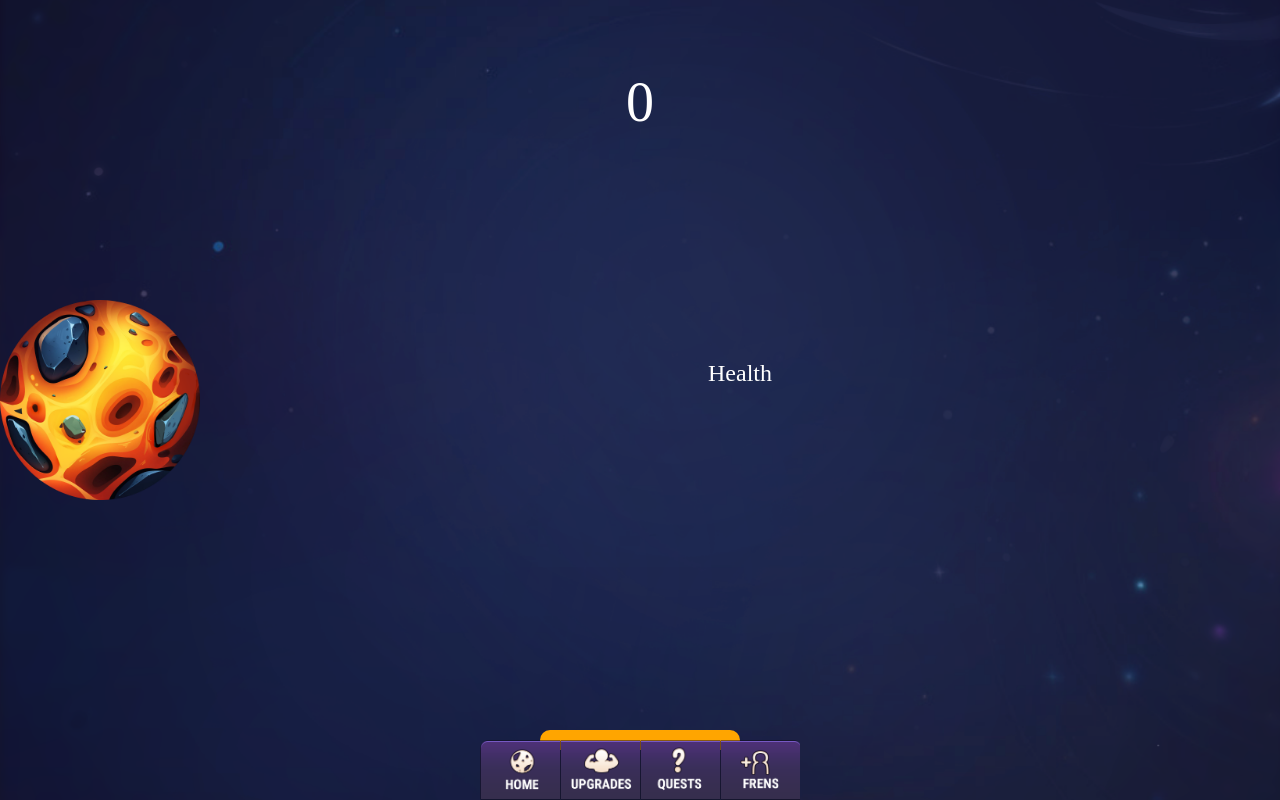
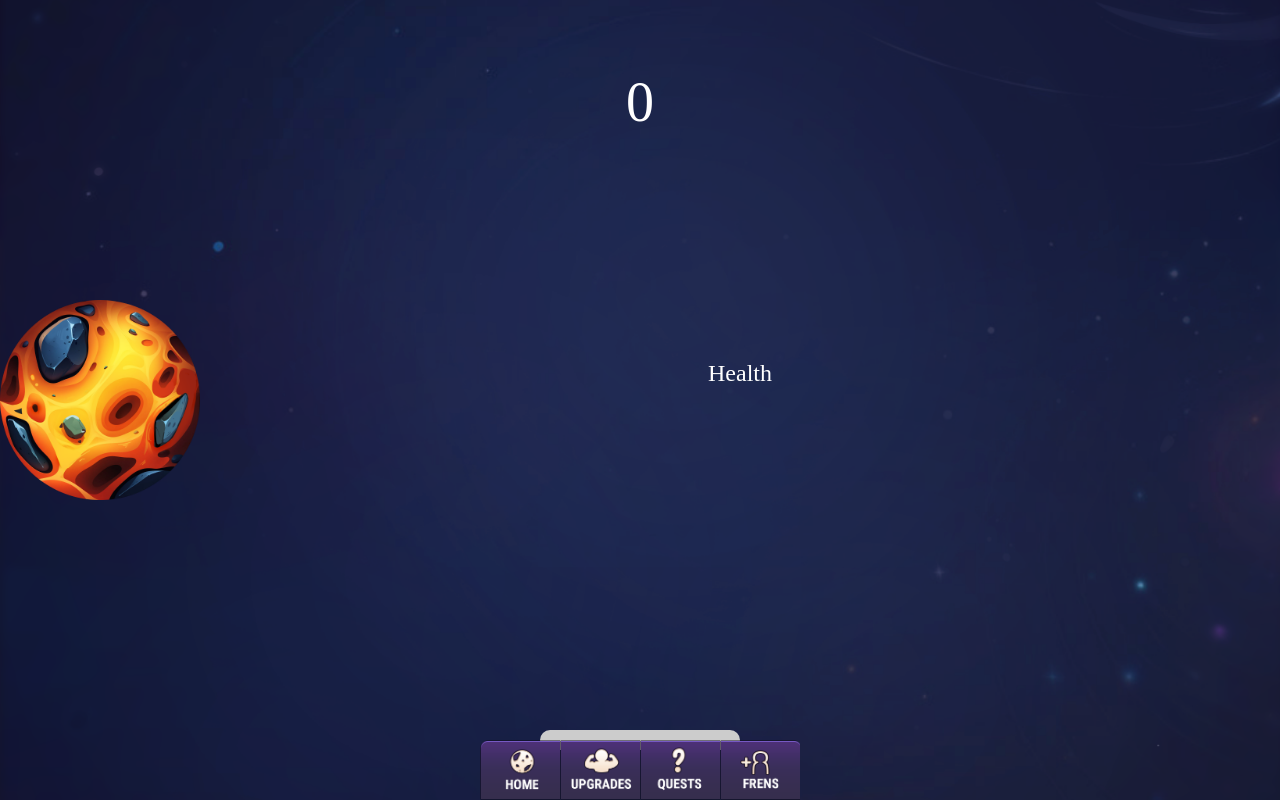
Before and after one commit to Venomiconio123/123455, a plain HTML site: page index.html in a window 1280 px wide. Drawn offline with Linux system fonts and the light colour scheme.

Commit message:
Update style.css

```diff
--- a/style.css
+++ b/style.css
@@ -100,12 +100,6 @@ body {
     height: 58px;
 }
 
-.energy-level {
-    width: 100%; /* Ширина полосы энергии заполняется полностью */
-    height: 100%; /* Высота полосы энергии */
-    background-color: #ffa500; /* Цвет полосы энергии */
-}
-
 .energy-container {
     position: relative; /* Позиционируем относительно .energy-bar */
     text-align: center; /* Выравниваем текст по центру */
```
